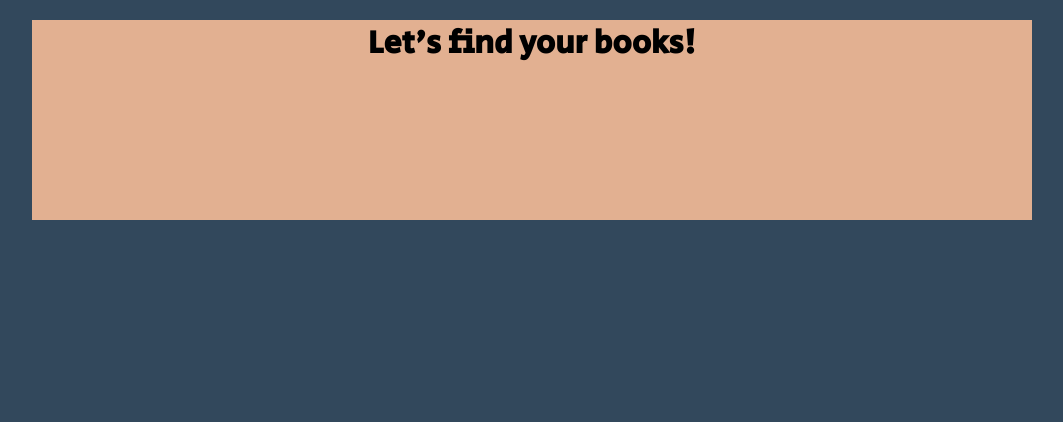
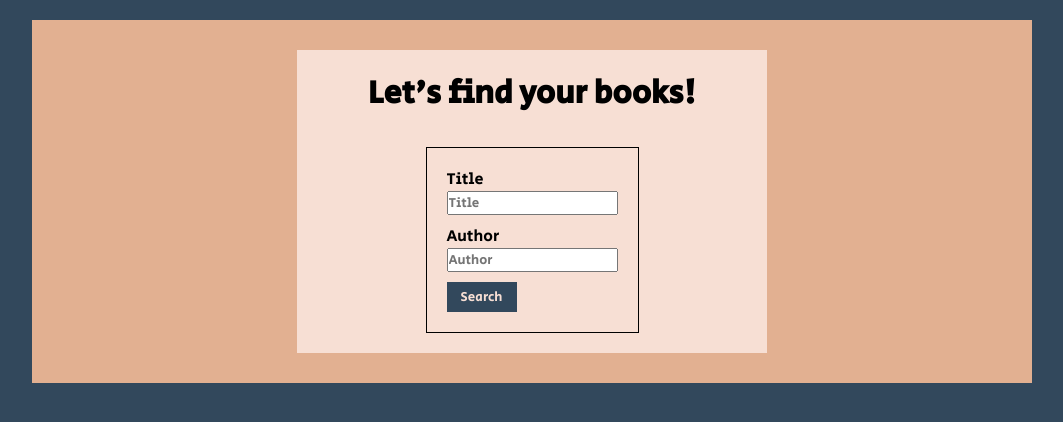
Before and after one commit to maciekekseke96/BookAPI_REACT, a React (Create React App) app: page / in a window 1280 px wide. Shown: the top 422 px of the page, without its empty margins (108-1171 px from the left). Built offline with nearby package versions, Linux system fonts and the light colour scheme; a web font is replaced by a local one.

Commit message:
Header structure prepared and styled

```diff
--- a/src/Components/App/App.js
+++ b/src/Components/App/App.js
@@ -5,20 +5,27 @@ import "./App.scss";
 
 function App() {
   const [booksFound, setBooksFound] = useState([]);
-  const [searchingTitle, setSearchingTitle] = useState("Potter");
+  const [searchingTitle, setSearchingTitle] = useState("");
+  const [searchingAuthor, setSearchingAuthor] = useState("");
 
   const APIKey = "AIzaSyCEUjLfNCaKT3fqgq1WeNqxxVwb14bhDLI";
 
   const findBooks = () => {
     fetch(
-      `https://www.googleapis.com/books/v1/volumes?q=+intitle:${searchingTitle}&key=${APIKey}`
+      `https://www.googleapis.com/books/v1/volumes?q=+intitle:${searchingTitle}+inauthor:${searchingAuthor}&key=${APIKey}`
     )
       .then((resp) => resp.json())
       .then((data) => setBooksFound(data.items));
   };
   return (
     <div className="app">
-      <Header findBooks={findBooks} />
+      <Header
+        findBooks={findBooks}
+        searchingTitle={searchingTitle}
+        setSearchingTitle={setSearchingTitle}
+        searchingAuthor={searchingAuthor}
+        setSearchingAuthor={setSearchingAuthor}
+      />
       <MainContent books={booksFound} />
     </div>
   );
--- a/src/Components/App/App.scss
+++ b/src/Components/App/App.scss
@@ -8,9 +8,9 @@ body {
 }
 
 .app {
+  padding: 30px;
   min-width: 1000px;
   max-width: 1000px;
-  min-height: 200px;
   margin-top: 20px;
   background-color: $nude_color;
   display: flex;
--- a/src/Components/App/Header/Header.js
+++ b/src/Components/App/Header/Header.js
@@ -1,10 +1,29 @@
-import React from "react";
+import React, { useState } from "react";
 import "./Header.scss";
 
 function Header(props) {
-  return <div className="headerContainer">
-    <h1>Let's find your books!</h1>
-  </div>;
+  return (
+    <div className="headerContainer">
+      <h1>Let's find your books!</h1>
+      <div className="searchParameters">
+        <label>Title</label>
+        <input
+          type="text"
+          value={props.searchingTitle}
+          placeholder="Title"
+          onChange={(event) => props.setSearchingTitle(event.target.value)}
+        />
+        <label>Author</label>
+        <input
+          type="text"
+          value={props.searchingAuthor}
+          placeholder="Author"
+          onChange={(event) => props.setSearchingAuthor(event.target.value)}
+        />
+        <button>Search</button>
+      </div>
+    </div>
+  );
 }
 
 export default Header;
--- a/src/Components/App/Header/Header.scss
+++ b/src/Components/App/Header/Header.scss
@@ -1,9 +1,39 @@
 @import "./../../../styles/colors";
 @import "./../../../styles/fonts";
 
-
-.headerContainer{
-    h1 {
-        font-family: 'Secular One', sans-serif;
+.headerContainer {
+  width: 50%;
+  display: flex;
+  flex-direction: column;
+  align-items: center;
+  background-color: $macaron_color;
+  padding: 20px;
+  h1 {
+    font-family: "Secular One", sans-serif;
+  }
+  .searchParameters {
+    border: 1px solid black;
+    margin-top: 30px;
+    padding: 20px;
+    input,
+    label {
+      display: block;
+      font-family: "Secular One", sans-serif;
     }
+    input {
+      margin-bottom: 10px;
+    }
+    button {
+        border: none;
+        background-color: $dark_color;
+        color: $macaron_color;
+        font-family: "Secular One", sans-serif;
+        width: 70px;
+        height: 30px;
+        &:hover {
+            cursor: pointer;
+            transform: scale(1.1);
+        }
+    }
+  }
 }
```
